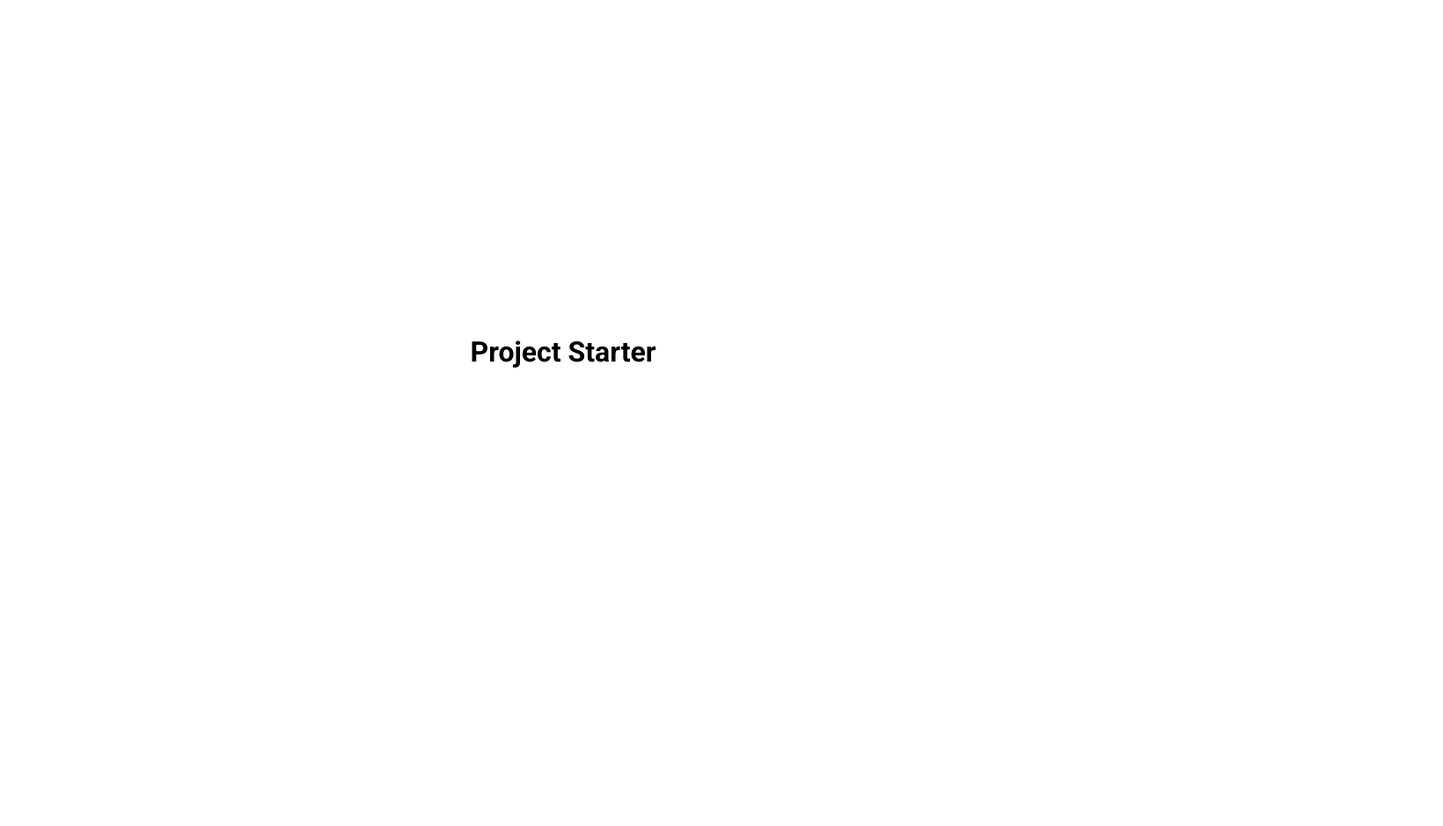
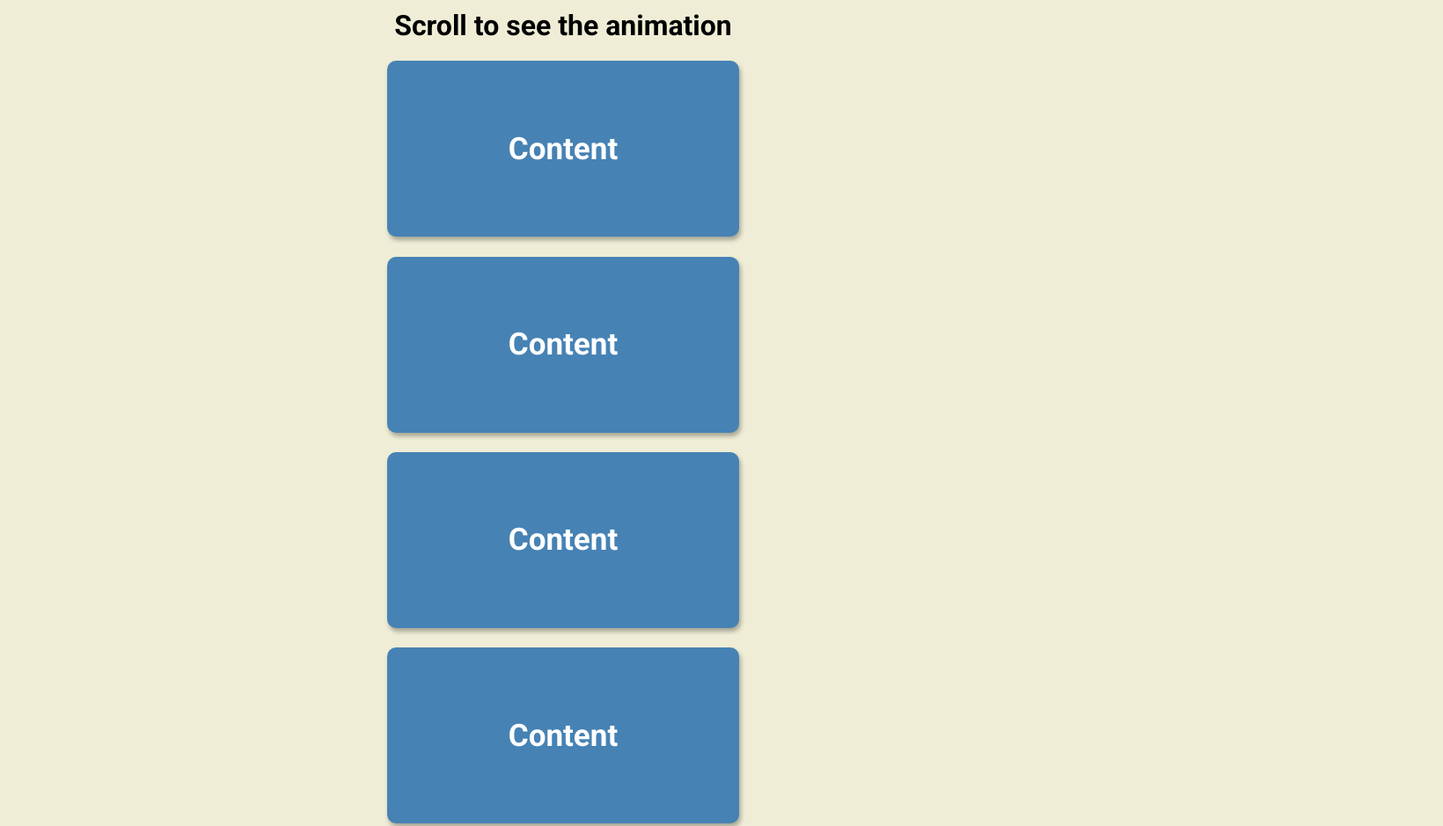
Before and after one commit to Jbasilio55/Scroll_animation, a plain HTML site: page index.html in a window 1280 px wide. Shown: the top 939 px of the page at 88% size, 1640 px wide, since content can reach past the window. Before the commit the page ends 800 px from the top, so only its background shows below. Drawn offline with Linux system fonts and the light colour scheme.

Commit message:
completed project

```diff
--- a/index.html
+++ b/index.html
@@ -12,9 +12,26 @@
     /> -->
     <link rel="stylesheet" href="style.css" />
     <script src="script.js" defer></script>
-    <title>My Project</title>
+    <title>Scroll Animation</title>
   </head>
   <body>
-    <h1>Project Starter</h1>
+    <h1>Scroll to see the animation</h1>
+    <div class="box"><h2>Content</h2></div>
+    <div class="box"><h2>Content</h2></div>
+    <div class="box"><h2>Content</h2></div>
+    <div class="box"><h2>Content</h2></div>
+    <div class="box"><h2>Content</h2></div>
+    <div class="box"><h2>Content</h2></div>
+    <div class="box"><h2>Content</h2></div>
+    <div class="box"><h2>Content</h2></div>
+    <div class="box"><h2>Content</h2></div>
+    <div class="box"><h2>Content</h2></div>
+    <div class="box"><h2>Content</h2></div>
+    <div class="box"><h2>Content</h2></div>
+    <div class="box"><h2>Content</h2></div>
+    <div class="box"><h2>Content</h2></div>
+    <div class="box"><h2>Content</h2></div>
+    <div class="box"><h2>Content</h2></div>
+    <div class="box"><h2>Content</h2></div>
   </body>
 </html>
--- a/script.js
+++ b/script.js
@@ -0,0 +1,17 @@
+const boxes = document.querySelectorAll(".box");
+
+window.addEventListener("scroll", checkBoxes);
+
+function checkBoxes() {
+  const triggerBottom = (window.innerHeight / 5) * 4;
+
+  boxes.forEach((box) => {
+    const boxTop = box.getBoundingClientRect().top;
+
+    if (boxTop < triggerBottom) {
+      box.classList.add("show");
+    } else {
+      box.classList.remove("show");
+    }
+  });
+}
--- a/style.css
+++ b/style.css
@@ -5,12 +5,42 @@
 }
 
 body {
+  background-color: #efedd6;
   font-family: "Roboto", sans-serif;
   display: flex;
   flex-direction: column;
   align-items: center;
   justify-content: center;
-  height: 100vh;
-  overflow: hidden;
   margin: 0;
 }
+
+h1 {
+  margin: 10px;
+}
+
+.box {
+  background-color: steelblue;
+  color: #fff;
+  display: flex;
+  align-items: center;
+  justify-content: center;
+  width: 400px;
+  height: 200px;
+  margin: 0.7em;
+  border-radius: 10px;
+  box-shadow: 2px 4px 5px rgba(0, 0, 0, 0.3);
+  transform: translateX(200%);
+  transition: transform 0.4s ease;
+}
+
+.box:nth-of-type(even) {
+  transform: translateX(-200%);
+}
+
+.box.show {
+  transform: translateX(0);
+}
+
+.box h2 {
+  font-size: 35px;
+}
```
